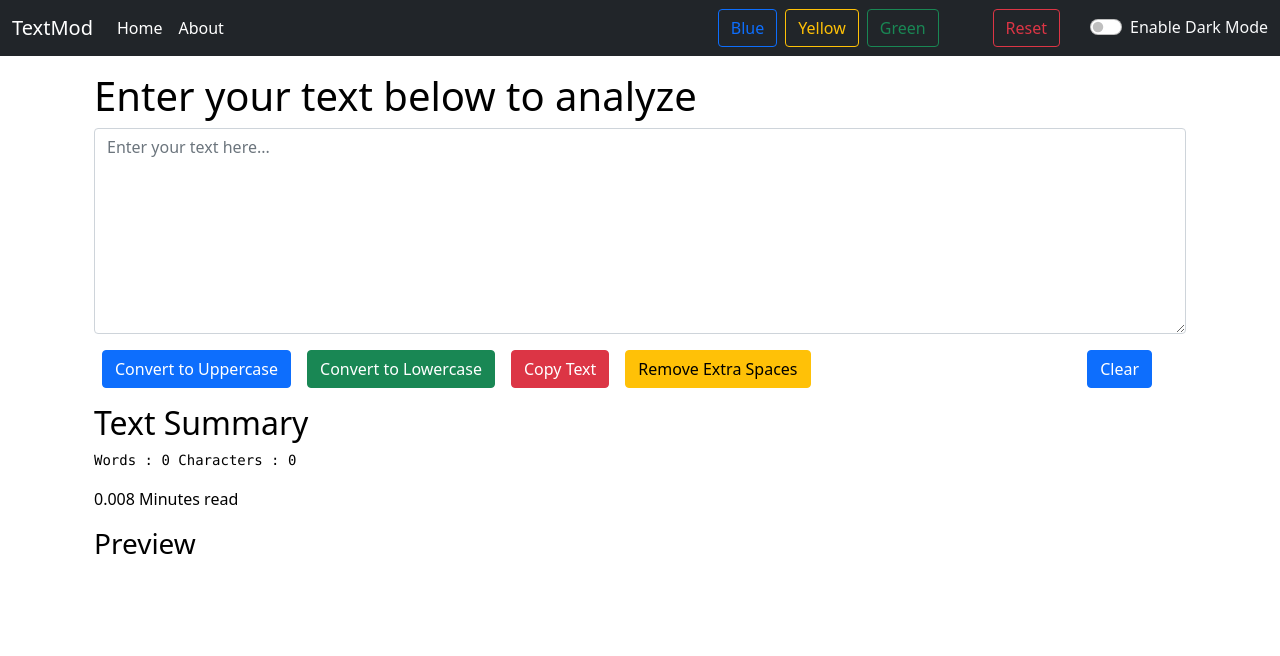
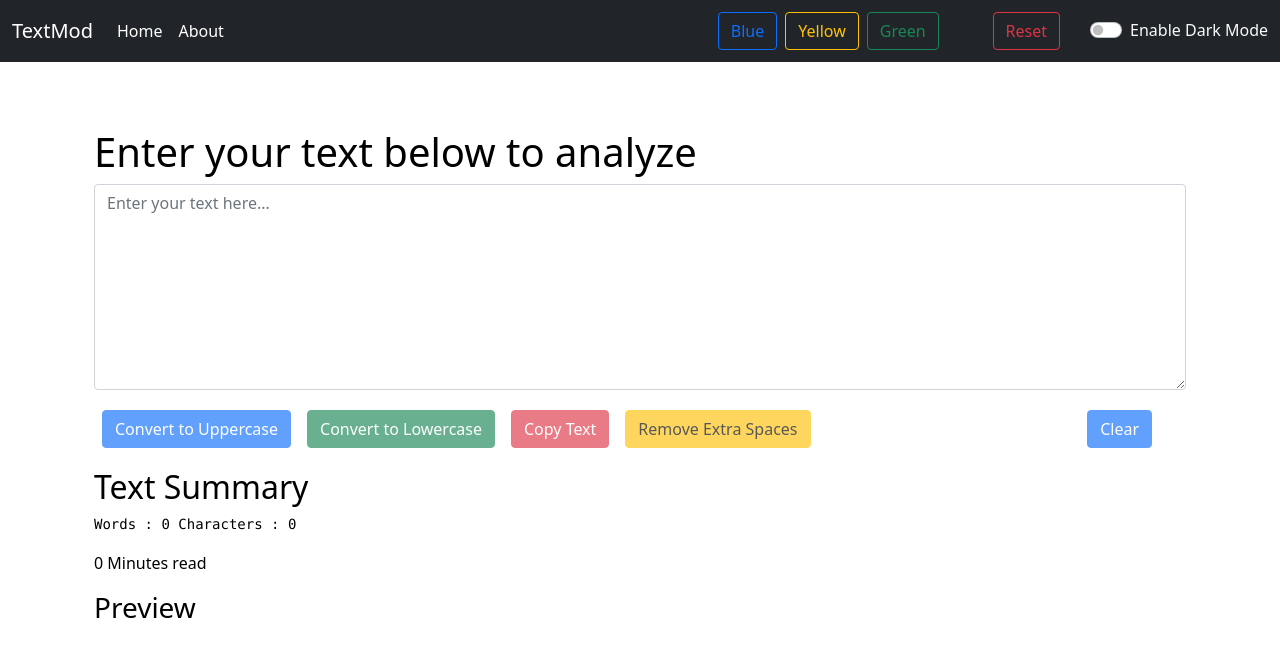
Before and after one commit to KC1919/ReactWork, a React (Create React App) app: page / in a window 1280 px wide. Shown: the top 656 px of the page. Built offline with nearby package versions, Linux system fonts and the light colour scheme.

Commit message:
updated background color change

```diff
--- a/package.json
+++ b/package.json
@@ -1,4 +1,5 @@
 {
+  "homepage": "https://KC1919.github.io/TextMod-React",
   "name": "textutils",
   "version": "0.1.0",
   "private": true,
@@ -6,6 +7,7 @@
     "@testing-library/jest-dom": "^5.11.4",
     "@testing-library/react": "^11.1.0",
     "@testing-library/user-event": "^12.1.10",
+    "gh-pages": "^3.2.3",
     "react": "^17.0.2",
     "react-dom": "^17.0.2",
     "react-router-dom": "^5.3.0",
@@ -13,6 +15,8 @@
     "web-vitals": "^1.0.1"
   },
   "scripts": {
+    "predeploy": "npm run build",
+    "deploy": "gh-pages -d build",
     "start": "react-scripts start",
     "build": "react-scripts build",
     "test": "react-scripts test",
--- a/src/App.js
+++ b/src/App.js
@@ -23,18 +23,32 @@ function App() {
 
   const [mode, setMode] = useState("light");
 
-  const toggleState = () => {
-    // if(color)
-    // {
-    //   setBackgroundColor(color);
-    // }
+  const toggleState = (colour) => {
+    let color = colour;
+    console.log(color);
 
-    if (mode === "light") {
+    if (color === "reset") {
+      setMode("light");
+      showAlert("Background Changed", "warning");
+    } else {
+      if (color === "green") {
+        setMode("green");
+        showAlert("Background Changed", "warning");
+      } else if (color === "blue") {
+        setMode("blue");
+        showAlert("Background Changed", "warning");
+      } else if (color === "yellow") {
+        setMode("yellow");
+        showAlert("Background Changed", "warning");
+      } else {
+        if (mode === "dark") {
+          setMode("light");
+          showAlert("Dark mode disabled", "success");
+        } else {
           setMode("dark");
           showAlert("Dark mode enabled", "warning");
-    } else {
-      setMode("light");
-      showAlert("Dark mode disabled", "success");
+        }
+      }
     }
   };
 
--- a/src/components/Alert.js
+++ b/src/components/Alert.js
@@ -2,7 +2,8 @@ import React from "react";
 
 export default function Alert(props) {
   return (
-    props.alert && (
+    <div style={{height:"50px"}}>
+    {props.alert && (
       <div
         className={`alert alert-${props.alert.type} alert-dismissible fade show role=alert`}
       >
@@ -11,6 +12,7 @@ export default function Alert(props) {
         </strong>
         : {props.alert.msg}
       </div>
-    )
+    )}
+    </div>
   );
 }
--- a/src/components/Navbar.js
+++ b/src/components/Navbar.js
@@ -3,85 +3,104 @@ import PropTypes from "prop-types";
 // import {Link} from "react-router-dom";
 
 export default function Navbar(props) {
+
+  if (props.mode === "blue") {
+    document.body.style.backgroundColor = "powderBlue";
+    document.body.style.color = "black";
+  } else if (props.mode === "yellow") {
+    document.body.style.backgroundColor = "#FFFF99";
+    document.body.style.color = "black";
+  } else if (props.mode === "green") {
+    document.body.style.backgroundColor = "#90EE90";
+    document.body.style.color = "black";
+  } else {
     if (props.mode === "dark") {
       document.body.style.backgroundColor = "black";
       document.body.style.color = "white";
     } else {
+      document.getElementById("toggleBtn");
       document.body.style.backgroundColor = "white";
       document.body.style.color = "black";
     }
-
-  const setBackgroundColor = (event) => {
-    let color = event.target.innerText.toLowerCase();
-
-    console.log(color);
-
-    if (color === "reset") {
-      document.body.style.backgroundColor = "white";
   }
 
-    document.body.style.backgroundColor = color;
-    document.body.style.color = "black";
-  };
+
 
   return (
     <div className="App">
       <nav className={`navbar navbar-expand-lg navbar-dark bg-dark`}>
         <div className="container-fluid" id="homeAbout">
-          <a className="navbar-brand" href="/">
+          <a className="navbar-brand" href="#">
             {props.title}
           </a>
 
           <div className="collapse navbar-collapse" id="navbarSupportedContent">
             <ul className="navbar-nav me-auto mb-2 mb-lg-0">
               <li className="nav-item">
-                <a className="nav-link active" aria-current="page" href="/">
+                <a className="nav-link active" aria-current="page" href="#">
                   Home
                 </a>
               </li>
 
               <li className="nav-item">
-                <a className="nav-link active" aria-current="page" href="/about">
+                <a className="nav-link active" aria-current="page" href="#">
                   About
                 </a>
               </li>
             </ul>
 
-            <div>
+            <div className="d-flex">
+              <div style={{ cursor: "pointer" }}>
                 <button
                   id="blue"
                   type="button"
-                onClick={setBackgroundColor}
-                className="btn btn-outline-primary mx-1"
+                  onClick={() => {
+                    props.toggleState("blue");
+                  }}
+                  className="btn btn-outline-primary mx-1 my-1"
                 >
                   Blue
                 </button>
+              </div>
+              <div style={{ cursor: "pointer" }}>
                 <button
                   id="yellow"
                   type="button"
-                className="btn btn-outline-warning mx-1"
-                onClick={setBackgroundColor}
+                  className="btn btn-outline-warning mx-1 my-1"
+                  onClick={() => {
+                    props.toggleState("yellow");
+                  }}
                 >
                   Yellow
                 </button>
+              </div>
+
+              <div style={{ cursor: "pointer" }}>
                 <button
                   id="green"
                   type="button"
-                className="btn btn-outline-success mx-1"
-                onClick={setBackgroundColor}
+                  className="btn btn-outline-success mx-1 my-1"
+                  onClick={() => {
+                    props.toggleState("green");
+                  }}
                 >
                   Green
                 </button>
+              </div>
 
+              <div style={{ cursor: "pointer" }}>
                 <button
-                style={{margin:"0 30px 0 50px"}}
+                  style={{ margin: "0 30px 0 50px" }}
                   id="reset"
                   type="button"
-                className="btn btn-outline-danger"
-                onClick={setBackgroundColor}
+                  className="btn btn-outline-danger my-1"
+                  onClick={() => {
+                    props.toggleState("reset");
+                  }}
                 >
                   Reset
                 </button>
+              </div>
             </div>
 
             <div className="form-check form-switch">
@@ -89,8 +108,9 @@ export default function Navbar(props) {
                 style={{ cursor: "pointer" }}
                 className="form-check-input"
                 type="checkbox"
-                id="flexSwitchCheckDefault"
-                onClick={props.toggleState}
+                id="toggleBtn"
+                onClick={()=>{props.toggleState(null)}}
+                value="NO"
               />
               <label
                 className="form-check-label text-light"
--- a/src/components/TextForm.js
+++ b/src/components/TextForm.js
@@ -1,6 +1,9 @@
 import React, { useState } from "react";
 
 export default function TextForm(props) {
+
+  const [text, setText] = useState("");
+
   const handleOnChange = (event) => {
     setText(event.target.value);
   };
@@ -45,8 +48,6 @@ export default function TextForm(props) {
     }
   };
 
-  const [text, setText] = useState("");
-
   return (
     <div>
       <div className="container my-3">
@@ -62,27 +63,27 @@ export default function TextForm(props) {
           ></textarea>
         </div>
 
-        <button className="btn btn-primary mx-2" onClick={handleUpClick}>
+        <button disabled={text.length===0} className="btn btn-primary mx-2 my-1" onClick={handleUpClick}>
           Convert to Uppercase
         </button>
 
-        <button className="btn btn-success mx-2" onClick={handleLowClick}>
+        <button disabled={text.length===0} className="btn btn-success mx-2 my-1" onClick={handleLowClick}>
           Convert to Lowercase
         </button>
 
-        <button
+        <button disabled={text.length===0}
           style={{ position: "absolute", right: "120px" }}
-          className="btn btn-primary mx-2"
+          className="btn btn-primary mx-2 my-1"
           onClick={handleClearClick}
         >
           Clear
         </button>
 
-        <button className="btn btn-danger mx-2" onClick={handleCopy}>
+        <button disabled={text.length===0} className="btn btn-danger mx-2 my-1" onClick={handleCopy}>
           Copy Text
         </button>
 
-        <button className="btn btn-warning mx-2" onClick={handleRemoveSpaces}>
+        <button disabled={text.length===0} className="btn btn-warning mx-2 my-1" onClick={handleRemoveSpaces}>
           Remove Extra Spaces
         </button>
       </div>
@@ -93,7 +94,7 @@ export default function TextForm(props) {
           Words : {text.length === 0 ? 0 : text.replaceAll(/\s\s+/g," ").trim().split(" ").length} Characters :{" "}
           {text.replaceAll(/\s\s+/g," ").trim().length}
         </pre>
-        <p>{0.008 * (text.replaceAll(/\s\s+/g," ").trim().split(" ").length)} Minutes read</p>
+        <p>{text.length === 0 ? 0 :0.008 * (text.replaceAll(/\s\s+/g," ").trim().split(" ").length)} Minutes read</p>
         <h3>Preview</h3>
         <p>{text}</p>
       </div>
```
Also changed, not shown: 1 other file (tests, documents, lock files or other folders). Lines whose indentation alone changed are shown as unchanged.
